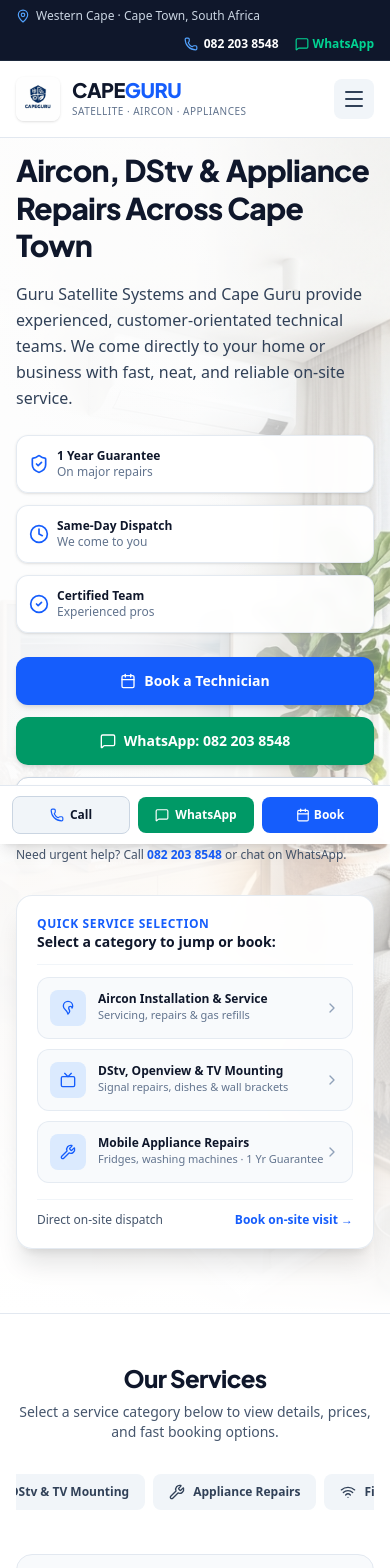
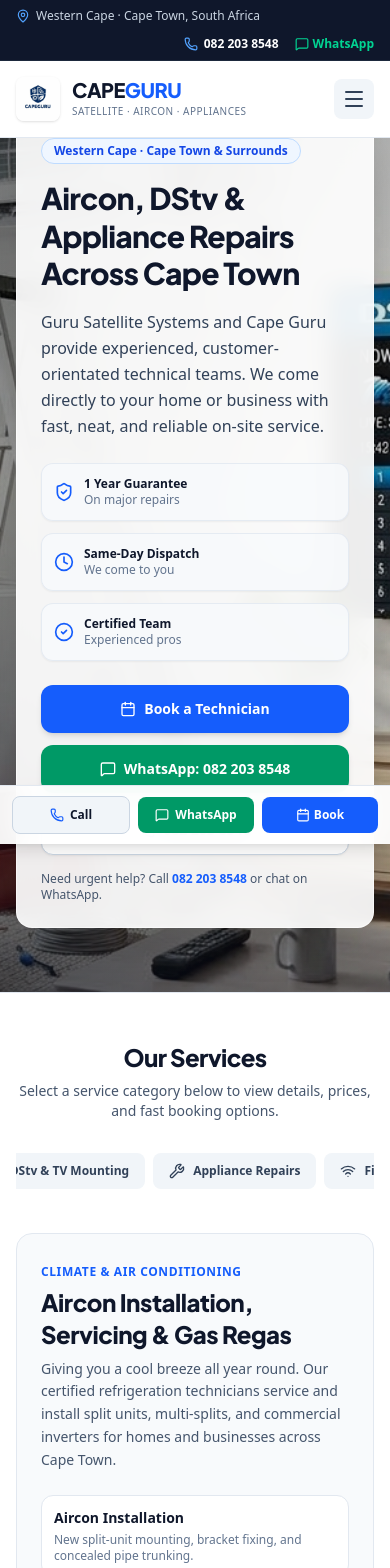
Before and after one commit to obsidianstudiodesigns/CAPE-GURU-, a React (Vite) app: page / in a window 390 px wide. Shown: the top 1568 px of the page. Built offline with nearby package versions, Linux system fonts and the light colour scheme.

Commit message:
refactor(hero): simplify background image and cleanup icons
Remove mobile-specific background image variants and unused icons to streamline the Hero component layout and improve load performance.

```diff
--- a/src/components/Hero.tsx
+++ b/src/components/Hero.tsx
@@ -1,17 +1,13 @@
 import React from 'react';
-import { landingPageWallpaper, landingMobile } from '../assets/images';
+import { landingPageWallpaper } from '../assets/images';
 import { COMPANY_INFO } from '../data/servicesData';
 import {
   Phone,
   MessageSquare,
   ShieldCheck,
   Calendar,
-  Flame,
-  Tv,
-  Wrench,
   CheckCircle2,
-  Clock,
-  ChevronRight
+  Clock
 } from 'lucide-react';
 
 interface HeroProps {
@@ -26,37 +22,32 @@
   return (
     <section
       id="hero"
-      className="relative min-h-[90vh] flex items-center pt-28 pb-16 sm:pt-36 sm:pb-20 overflow-hidden border-b border-slate-200"
+      className="relative min-h-[85vh] lg:min-h-[90vh] flex items-center pt-28 pb-16 sm:pt-36 sm:pb-24 overflow-hidden border-b border-slate-200"
     >
       {/*
-        Landing page wallpaper as background for the first page:
-        Uses 'Landing page.jpg' uploaded in assets/images
+        Full background wallpaper with high visibility:
+        Uses 'Landing page.jpg' directly with light, subtle vignette for optimal photo exposure
       */}
       <div className="absolute inset-0 z-0">
-        <picture>
-          <source media="(max-width: 640px)" srcSet={landingMobile} />
         <img
           src={landingPageWallpaper}
           alt="Cape Guru Technical Services Cape Town"
           className="w-full h-full object-cover object-center"
           referrerPolicy="no-referrer"
         />
-        </picture>
 
-        {/* Clean Light Overlay for High Readability & White/Blue Theme */}
-        <div className="absolute inset-0 bg-gradient-to-r from-white/95 via-white/90 to-white/40 md:via-white/80 md:to-transparent" />
-        <div className="absolute inset-0 bg-gradient-to-t from-white via-transparent to-white/50" />
+        {/* Subtle, soft light gradient on left to maintain high contrast behind text without washing out the photo */}
+        <div className="absolute inset-0 bg-gradient-to-r from-black/40 via-black/20 to-transparent lg:from-black/35 lg:via-transparent lg:to-transparent" />
+        <div className="absolute inset-0 bg-gradient-to-t from-slate-900/40 via-transparent to-slate-900/20" />
       </div>
 
       {/* Foreground Content */}
       <div className="relative z-10 max-w-7xl mx-auto px-4 sm:px-6 lg:px-8 w-full">
-        <div className="grid grid-cols-1 lg:grid-cols-12 gap-8 lg:gap-12 items-center">
-
-          {/* Main Info Column */}
-          <div className="lg:col-span-7 flex flex-col items-start text-left">
+        {/* Sleek, readable frosted panel on the left leaves the rest of the background completely clear */}
+        <div className="max-w-2xl bg-white/92 backdrop-blur-md rounded-2xl sm:rounded-3xl p-6 sm:p-8 lg:p-10 border border-white/60 shadow-2xl">
 
           {/* Location Tag */}
-            <div className="inline-flex items-center gap-1.5 px-3 py-1 rounded-full bg-blue-100/90 text-blue-800 text-xs font-semibold mb-4 shadow-xs">
+          <div className="inline-flex items-center gap-1.5 px-3 py-1 rounded-full bg-blue-50 text-blue-700 border border-blue-200 text-xs font-semibold mb-4">
             <span>Western Cape · Cape Town & Surrounds</span>
           </div>
 
@@ -66,14 +57,14 @@
           </h1>
 
           {/* Business Lineage & Summary */}
-            <p className="text-base sm:text-lg text-slate-700 mb-6 leading-relaxed max-w-xl font-normal">
+          <p className="text-base sm:text-lg text-slate-700 mb-6 leading-relaxed font-normal">
             Guru Satellite Systems and Cape Guru provide experienced, customer-orientated technical teams.
             We come directly to your home or business with fast, neat, and reliable on-site service.
           </p>
 
           {/* Clean Trust Pillars */}
-            <div className="grid grid-cols-1 sm:grid-cols-3 gap-3 mb-6 w-full max-w-xl">
-              <div className="flex items-center gap-2 p-3 rounded-xl bg-white/95 border border-slate-200/90 shadow-sm backdrop-blur-xs">
+          <div className="grid grid-cols-1 sm:grid-cols-3 gap-3 mb-6 w-full">
+            <div className="flex items-center gap-2.5 p-3 rounded-xl bg-slate-50/90 border border-slate-200/80 shadow-xs">
               <ShieldCheck className="w-5 h-5 text-blue-600 shrink-0" />
               <div className="text-xs">
                 <div className="font-bold text-slate-900">1 Year Guarantee</div>
@@ -81,7 +72,7 @@
               </div>
             </div>
 
-              <div className="flex items-center gap-2 p-3 rounded-xl bg-white/95 border border-slate-200/90 shadow-sm backdrop-blur-xs">
+            <div className="flex items-center gap-2.5 p-3 rounded-xl bg-slate-50/90 border border-slate-200/80 shadow-xs">
               <Clock className="w-5 h-5 text-blue-600 shrink-0" />
               <div className="text-xs">
                 <div className="font-bold text-slate-900">Same-Day Dispatch</div>
@@ -89,7 +80,7 @@
               </div>
             </div>
 
-              <div className="flex items-center gap-2 p-3 rounded-xl bg-white/95 border border-slate-200/90 shadow-sm backdrop-blur-xs">
+            <div className="flex items-center gap-2.5 p-3 rounded-xl bg-slate-50/90 border border-slate-200/80 shadow-xs">
               <CheckCircle2 className="w-5 h-5 text-blue-600 shrink-0" />
               <div className="text-xs">
                 <div className="font-bold text-slate-900">Certified Team</div>
@@ -99,7 +90,7 @@
           </div>
 
           {/* Direct Action Buttons */}
-            <div className="flex flex-wrap items-center gap-3 w-full sm:w-auto mb-5">
+          <div className="flex flex-wrap items-center gap-3 w-full sm:w-auto mb-4">
             <button
               onClick={() => onOpenBooking()}
               id="hero-book-now-btn"
@@ -123,7 +114,7 @@
             <a
               href={`tel:${COMPANY_INFO.phoneRaw}`}
               id="hero-phone-btn"
-                className="w-full sm:w-auto inline-flex items-center justify-center gap-2 px-4 py-3.5 rounded-xl bg-white hover:bg-slate-50 text-slate-800 font-semibold text-sm border border-slate-300 shadow-sm transition-colors"
+              className="w-full sm:w-auto inline-flex items-center justify-center gap-2 px-4 py-3.5 rounded-xl bg-white hover:bg-slate-50 text-slate-800 font-semibold text-sm border border-slate-300 shadow-xs transition-colors"
             >
               <Phone className="w-4 h-4 text-blue-600" />
               <span>082 203 8548</span>
@@ -135,94 +126,6 @@
           </div>
 
         </div>
-
-          {/* Right Quick Service Access Card */}
-          <div className="lg:col-span-5 w-full">
-            <div className="bg-white/95 backdrop-blur-md border border-slate-200/90 rounded-2xl p-5 shadow-xl">
-              <div className="border-b border-slate-100 pb-3 mb-3">
-                <div className="text-xs font-bold uppercase tracking-wider text-blue-600">
-                  Quick Service Selection
-                </div>
-                <div className="text-sm font-bold text-slate-900">
-                  Select a category to jump or book:
-                </div>
-              </div>
-
-              <div className="space-y-2.5">
-                <a
-                  href="#aircon"
-                  className="flex items-center justify-between p-3 rounded-xl bg-slate-50 hover:bg-blue-50 border border-slate-200/80 transition-colors group"
-                >
-                  <div className="flex items-center gap-3">
-                    <div className="w-9 h-9 rounded-lg bg-blue-100 text-blue-600 flex items-center justify-center">
-                      <Flame className="w-4 h-4 rotate-180" />
-                    </div>
-                    <div>
-                      <div className="text-xs sm:text-sm font-bold text-slate-900 group-hover:text-blue-700">
-                        Aircon Installation & Service
-                      </div>
-                      <div className="text-[11px] text-slate-500">
-                        Servicing, repairs & gas refills
-                      </div>
-                    </div>
-                  </div>
-                  <ChevronRight className="w-4 h-4 text-slate-400 group-hover:text-blue-600 transition-transform group-hover:translate-x-0.5" />
-                </a>
-
-                <a
-                  href="#dstv"
-                  className="flex items-center justify-between p-3 rounded-xl bg-slate-50 hover:bg-blue-50 border border-slate-200/80 transition-colors group"
-                >
-                  <div className="flex items-center gap-3">
-                    <div className="w-9 h-9 rounded-lg bg-blue-100 text-blue-600 flex items-center justify-center">
-                      <Tv className="w-4 h-4" />
-                    </div>
-                    <div>
-                      <div className="text-xs sm:text-sm font-bold text-slate-900 group-hover:text-blue-700">
-                        DStv, Openview & TV Mounting
-                      </div>
-                      <div className="text-[11px] text-slate-500">
-                        Signal repairs, dishes & wall brackets
-                      </div>
-                    </div>
-                  </div>
-                  <ChevronRight className="w-4 h-4 text-slate-400 group-hover:text-blue-600 transition-transform group-hover:translate-x-0.5" />
-                </a>
-
-                <a
-                  href="#appliances"
-                  className="flex items-center justify-between p-3 rounded-xl bg-slate-50 hover:bg-blue-50 border border-slate-200/80 transition-colors group"
-                >
-                  <div className="flex items-center gap-3">
-                    <div className="w-9 h-9 rounded-lg bg-blue-100 text-blue-600 flex items-center justify-center">
-                      <Wrench className="w-4 h-4" />
-                    </div>
-                    <div>
-                      <div className="text-xs sm:text-sm font-bold text-slate-900 group-hover:text-blue-700">
-                        Mobile Appliance Repairs
-                      </div>
-                      <div className="text-[11px] text-slate-500">
-                        Fridges, washing machines · 1 Yr Guarantee
-                      </div>
-                    </div>
-                  </div>
-                  <ChevronRight className="w-4 h-4 text-slate-400 group-hover:text-blue-600 transition-transform group-hover:translate-x-0.5" />
-                </a>
-              </div>
-
-              <div className="mt-4 pt-3 border-t border-slate-100 flex items-center justify-between text-xs text-slate-600">
-                <span>Direct on-site dispatch</span>
-                <button
-                  onClick={() => onOpenBooking()}
-                  className="text-blue-600 font-bold hover:underline"
-                >
-                  Book on-site visit →
-                </button>
-              </div>
-            </div>
-          </div>
-
-        </div>
       </div>
     </section>
   );
```
Lines whose indentation alone changed are shown as unchanged.
